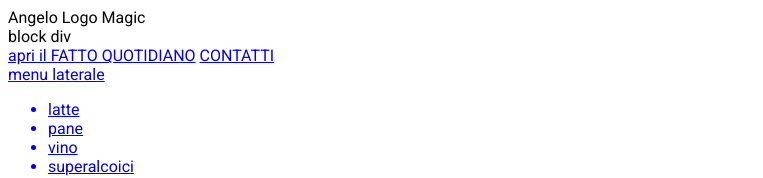
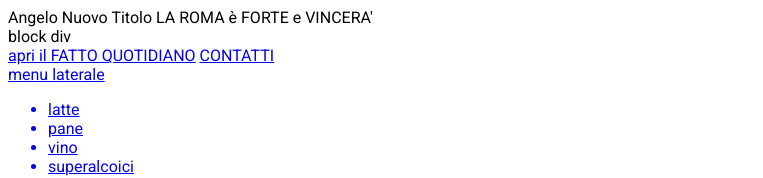
Before and after one commit to RomanaMente/Corso_html, a plain HTML site: page index.html in a window 1280 px wide. Shown: the top 178 px of the page, without its empty margins (0-763 px from the left). Drawn offline with Linux system fonts and the light colour scheme.

Commit message:
add lista

```diff
--- a/css/style.css
+++ b/css/style.css
@@ -1,5 +1,5 @@
 *{
-    font-family: 'Roboto', Arial, Helvetica, sans-serif;
+    font-family: 'Roboto', Arial, Helvetica, sans-serif; font-size: 16px;
 }
 
 img{width:100%;
--- a/index.html
+++ b/index.html
@@ -25,8 +25,8 @@
 
 
 <header class="withBorder"> Angelo
-<span class = "titolo">Logo</span>
-<span>Magic</span>
+<span class = "titolo">Nuovo Titolo</span>
+<span>LA ROMA è FORTE e VINCERA'</span>
 <div>block div</div>
 </header>
 
```
Also changed, not shown: lista.html (added).
